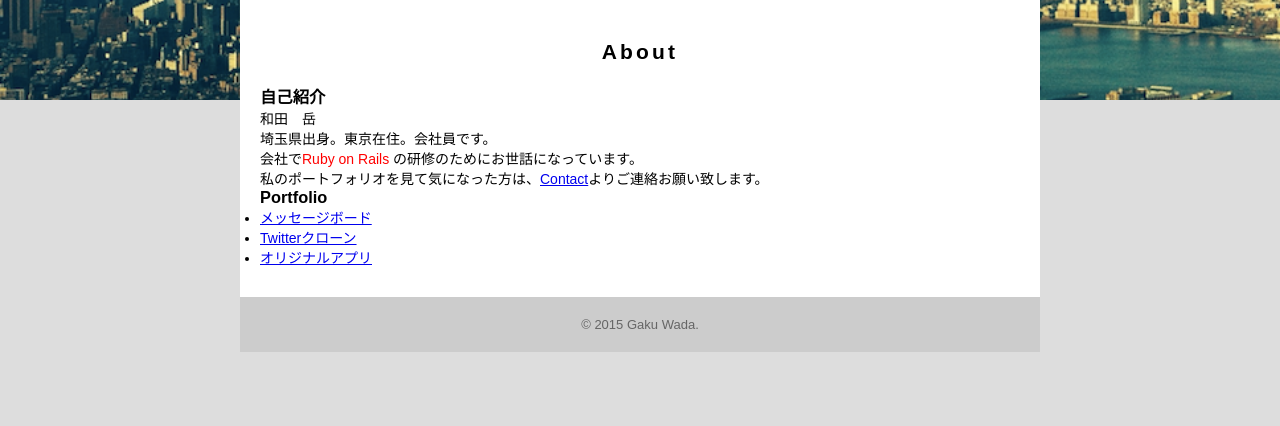
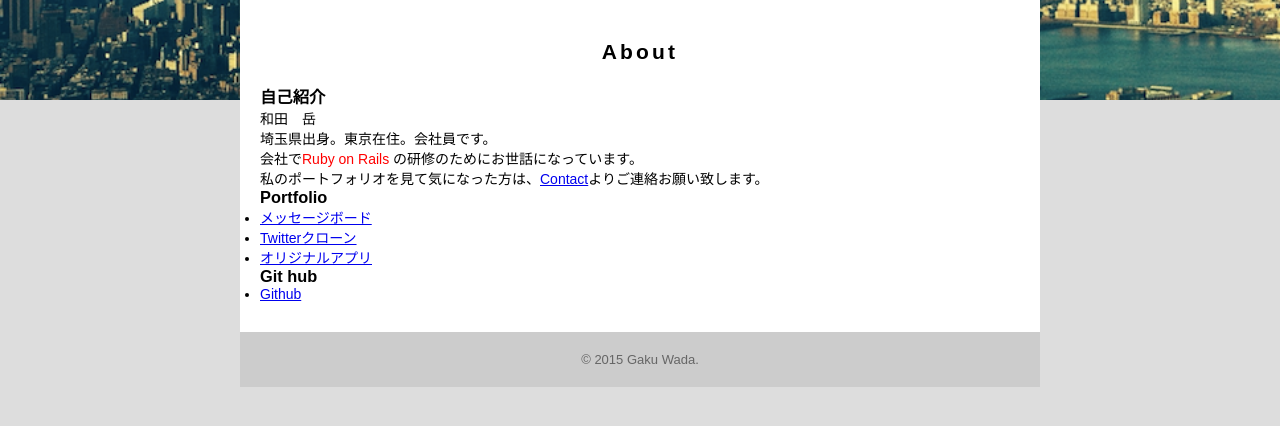
Before and after one commit to wadagaku/wadagaku.github.io, a plain HTML site: page about.html in a window 1280 px wide. Shown: the part 300-726 px from the top of the page. Drawn offline with Linux system fonts and the light colour scheme.

Commit message:
third commit

```diff
--- a/about.html
+++ b/about.html
@@ -34,6 +34,10 @@
           <li><a href="index.html" target="_blank">Twitterクローン</a></li>
           <li><a href="index.html" target="_blank">オリジナルアプリ</a></li>
         </ul>
+        <h3>Git hub </h3>
+        <ul>
+          <li><a href="https://github.com/wadagaku" target<="_blank">Github</a></li>
+        </ul>
       </section>
       <footer>
         <p>&copy; 2015 Gaku Wada.</p>
```
